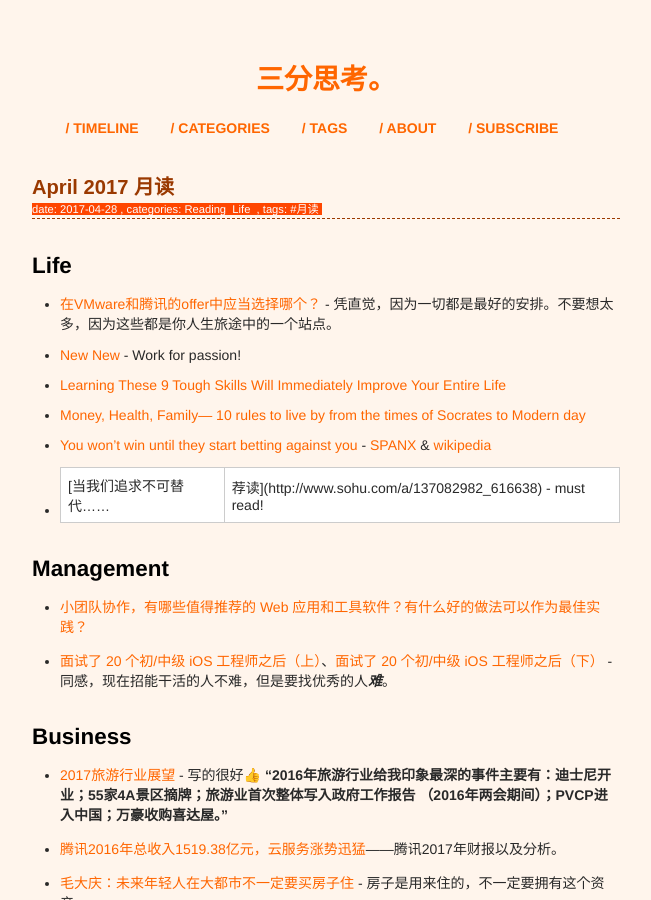
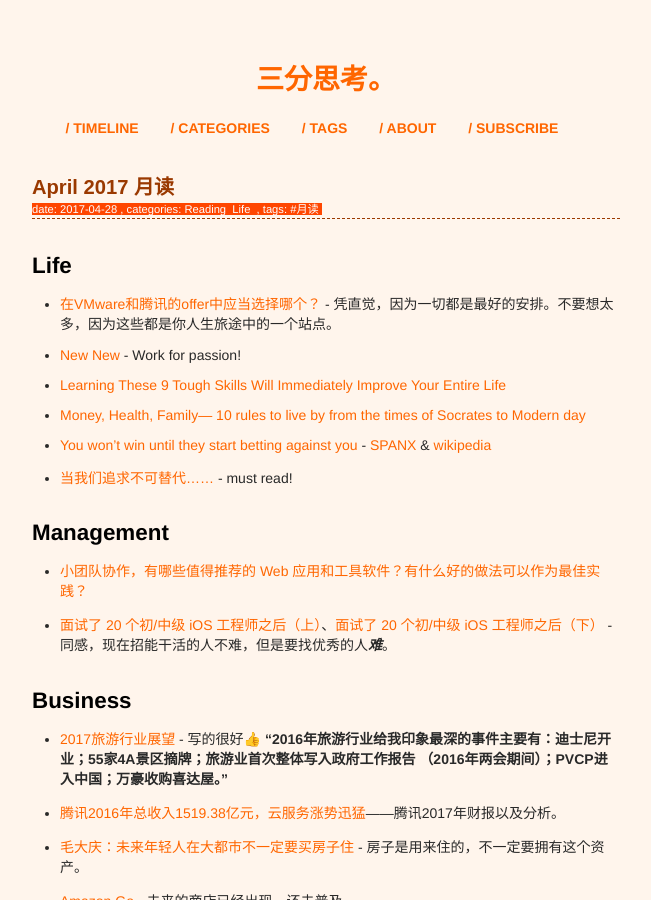
Before and after one commit to xianyuxmu/xianyuxmu.github.io, a Jekyll site: the page built from _posts/2017-04-28-monthly-reading.md, in a window 1280 px wide and 900 px high. Shown: the whole window, without its empty margins (314-965 px from the left). Built offline with Jekyll 4.4.1, drawn with Linux system fonts in a browser that asks for light colours; comment, search, counter and statistics services are not loaded.

Commit message:
April 2017 月读

```diff
--- a/_posts/2017-04-28-monthly-reading.md
+++ b/_posts/2017-04-28-monthly-reading.md
@@ -17,7 +17,7 @@ tags:
 - [Learning These 9 Tough Skills Will Immediately Improve Your Entire Life](https://medium.com/the-mission/learning-these-9-tough-skills-will-pay-off-for-the-rest-of-your-life-f3ae97d8fb4c)
 - [Money, Health, Family— 10 rules to live by from the times of Socrates to Modern day](https://medium.com/the-mission/money-health-family-10-rules-to-live-by-from-the-times-of-socrates-to-modern-day-c0e5c35f9c36)
 - [You won’t win until they start betting against you](https://medium.com/the-mission/you-wont-win-until-they-start-betting-against-you-a97a3141690e) - [SPANX](http://www.spanx.com/) & [wikipedia](https://en.wikipedia.org/wiki/Spanx)
-- [当我们追求不可替代......|荐读](http://www.sohu.com/a/137082982_616638) - must read!
+- [当我们追求不可替代......](http://www.sohu.com/a/137082982_616638) - must read!
 
 ## Management
 
```
